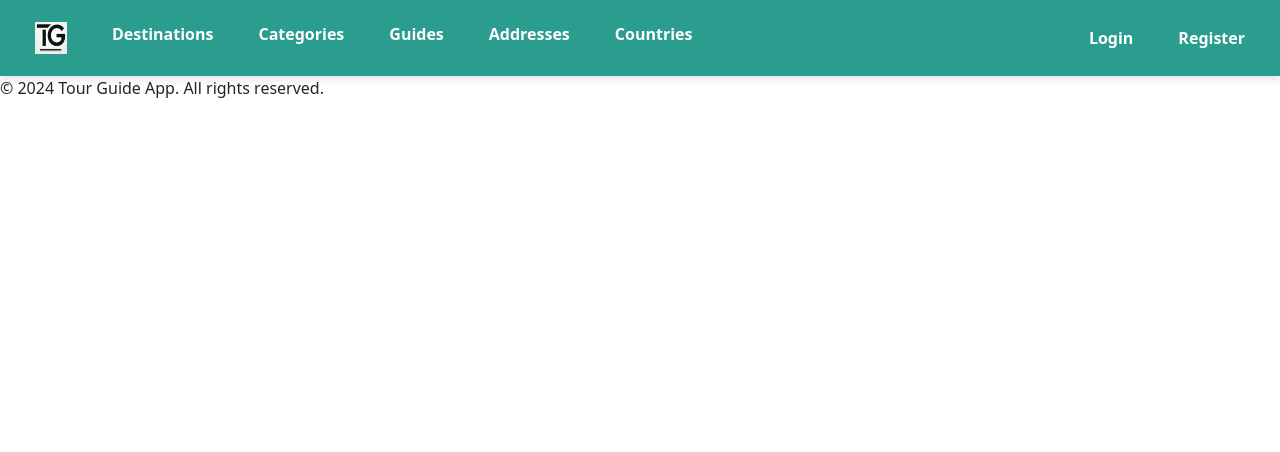
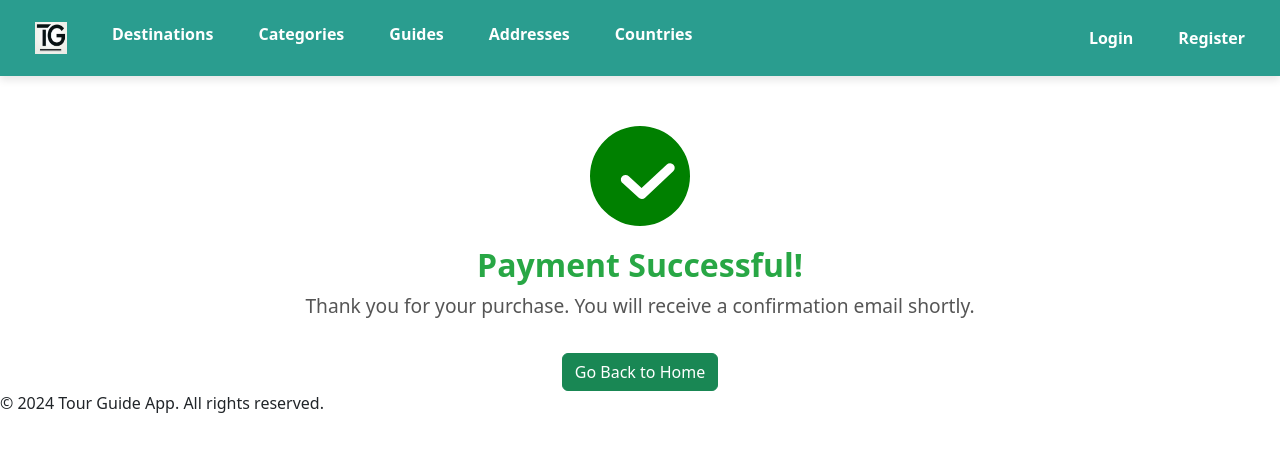
Before and after one commit to acemalsert/TourGuide-Client, a React (Vite) app: page /success in a window 1280 px wide. Shown: the top 452 px of the page. Built offline with nearby package versions, Linux system fonts and the light colour scheme.

Commit message:
stripe checkout implemented

```diff
--- a/package.json
+++ b/package.json
@@ -10,8 +10,11 @@
     "preview": "vite preview"
   },
   "dependencies": {
+    "@stripe/react-stripe-js": "^3.0.0",
+    "@stripe/stripe-js": "^5.2.0",
     "aframe": "^1.6.0",
     "bootstrap": "^5.3.3",
+    "dotenv": "^16.4.5",
     "ol": "^10.1.0",
     "panolens": "^0.12.1",
     "react": "^18.3.1",
--- a/src/App.jsx
+++ b/src/App.jsx
@@ -5,7 +5,7 @@ import Footer from './components/Footer/Footer.jsx';
 import MapComponent from './components/Map/Map.jsx';
 import Login from './components/Login/Login.jsx';
 import Register from './components/Register/Register';
-import Destinations from './components/Destinations/Destinations';
+import Destinations from './components/Destinations/Destinations.jsx';
 import Panorama from './components/Panorama/Panorama';
 import DestinationDetail from './components/DestinationDetail/DestinationDetail.jsx';
 import Guides from './components/Guides/Guides.jsx';
@@ -18,6 +18,8 @@ import CreateAddress from  './components/CreateAddress/CreateAddress.jsx';
 import Categories from './components/Categories/Categories.jsx';
 import Countries from './components/Countries/Countries.jsx';
 import CreateCountry from './components/CreateCountry/CreateCountry.jsx';
+import Success from './pages/PaymentSuccess/PaymentSuccess.jsx';
+import Cancel from './pages/PaymentFail/PaymentCancel.jsx';
 
 // Layout bileşeni: Navbar'ı ve Footer'ı konum bazlı gösterir
 const Layout = ({ children }) => {
@@ -52,6 +54,8 @@ function App() {
           <Route path="/categories" element={<Categories />} />
           <Route path="/countries" element={<Countries />} />
           <Route path="/create-country" element={<CreateCountry />} />
+          <Route path="/success" element={<Success/>}></Route>
+          <Route path="/cancel" element={<Cancel/>}></Route>
           <Route path="/" element={<Home/>}></Route>
         </Routes>
       </Layout>
--- /dev/null
+++ b/src/pages/PaymentFail/PaymentCancel.jsx
@@ -0,0 +1,30 @@
+import React from "react";
+import "./paymentCancel.css"; // CSS dosyasını ekle
+
+const Cancel = () => {
+  return (
+    <div className="cancel-page">
+      <div className="cancel-icon">
+        <svg
+          xmlns="http://www.w3.org/2000/svg"
+          width="100"
+          height="100"
+          fill="red"
+          viewBox="0 0 16 16"
+        >
+          <path
+            fillRule="evenodd"
+            d="M16 8A8 8 0 1 1 0 8a8 8 0 0 1 16 0zM4.646 4.646a.5.5 0 0 1 .708 0L8 7.293l2.646-2.647a.5.5 0 0 1 .708.708L8.707 8l2.647 2.646a.5.5 0 0 1-.708.708L8 8.707l-2.646 2.647a.5.5 0 0 1-.708-.708L7.293 8 4.646 5.354a.5.5 0 0 1 0-.708z"
+          />
+        </svg>
+      </div>
+      <h1 className="cancel-message">Payment Canceled</h1>
+      <p className="cancel-description">
+        Your payment was not completed. Please try again.
+      </p>
+      <a href="/" className="btn btn-danger mt-3">Go Back to Home</a>
+    </div>
+  );
+};
+
+export default Cancel;
--- /dev/null
+++ b/src/pages/PaymentFail/paymentCancel.css
@@ -0,0 +1,19 @@
+.cancel-page {
+    text-align: center;
+    margin-top: 50px;
+    color: #dc3545;
+  }
+
+  .cancel-icon {
+    margin-bottom: 20px;
+  }
+
+  .cancel-message {
+    font-size: 2rem;
+    font-weight: bold;
+  }
+
+  .cancel-description {
+    font-size: 1.2rem;
+    color: #555;
+  }
--- /dev/null
+++ b/src/pages/PaymentSuccess/PaymentSuccess.jsx
@@ -0,0 +1,30 @@
+import React from "react";
+import "./paymentSucess.css";
+
+const Success = () => {
+  return (
+    <div className="success-page">
+      <div className="success-icon">
+        <svg
+          xmlns="http://www.w3.org/2000/svg"
+          width="100"
+          height="100"
+          fill="green"
+          viewBox="0 0 16 16"
+        >
+          <path
+            fillRule="evenodd"
+            d="M16 8A8 8 0 1 1 0 8a8 8 0 0 1 16 0zM7.755 11.435a.75.75 0 0 0 1.06.06l4.5-4.25a.75.75 0 1 0-1.02-1.1L8.25 9.927 6.205 8.035a.75.75 0 1 0-.91 1.18l2.46 2.22z"
+          />
+        </svg>
+      </div>
+      <h1 className="success-message">Payment Successful!</h1>
+      <p className="success-description">
+        Thank you for your purchase. You will receive a confirmation email shortly.
+      </p>
+      <a href="/" className="btn btn-success mt-3">Go Back to Home</a>
+    </div>
+  );
+};
+
+export default Success;
--- /dev/null
+++ b/src/pages/PaymentSuccess/paymentSucess.css
@@ -0,0 +1,19 @@
+.success-page {
+    text-align: center;
+    margin-top: 50px;
+    color: #28a745;
+  }
+
+  .success-icon {
+    margin-bottom: 20px;
+  }
+
+  .success-message {
+    font-size: 2rem;
+    font-weight: bold;
+  }
+
+  .success-description {
+    font-size: 1.2rem;
+    color: #555;
+  }
```
Also changed, not shown: src/components/DestinationDetail/DestinationDetail.jsx (+37 -22 lines), src/hooks/useFetch.jsx (added, +37 -0 lines), 1 other file (tests, documents, lock files or other folders).
